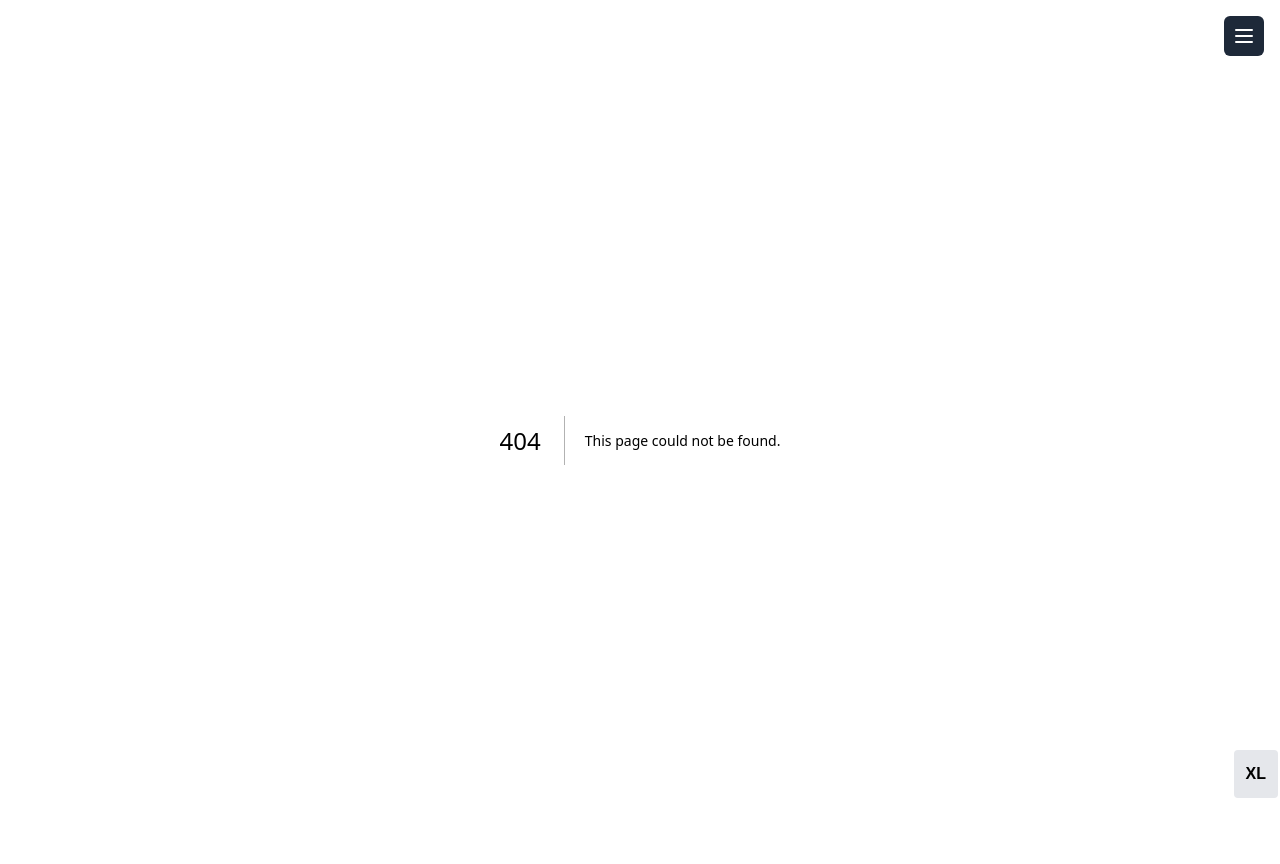
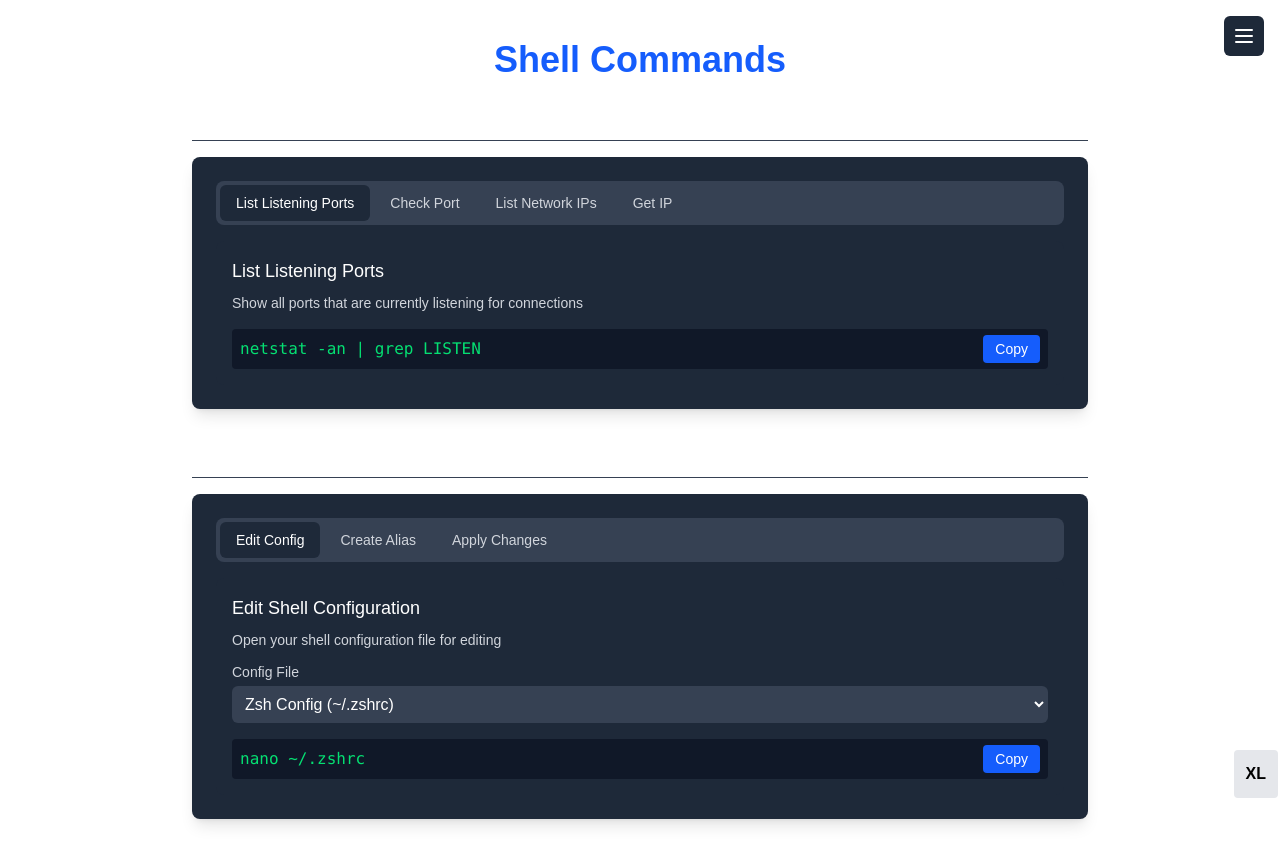
Before and after one commit to siko001/code-snippets, a Next.js app: page /shell in a window 1280 px wide. Before the commit this address had no page. After the commit the page ends 843 px from the top, so only its background shows below. Built offline with nearby package versions, Linux system fonts and the light colour scheme.

Commit message:
Shell Commands

```diff
--- a/src/app/components/Sidebar.jsx
+++ b/src/app/components/Sidebar.jsx
@@ -89,6 +89,15 @@ export default function Sidebar() {
                 { name: 'Tables', href: '/sql/#sql-tables' },
             ]
         },
+
+        shell: {
+            title: 'Shell Commands',
+            items: [
+                { name: 'Network', href: '/shell/#shell-network' },
+                { name: 'Shell Config', href: '/shell/#shell-config' },
+            ]
+        },
+
 
         wordpress: {
             title: 'WordPress Snippets',
--- /dev/null
+++ b/src/app/components/shell/NetworkCommands.jsx
@@ -0,0 +1,97 @@
+'use client';
+
+import { useState } from 'react';
+import CodeSnippet from '../CodeSnippet';
+
+export default function NetworkCommands() {
+    const [port, setPort] = useState('3000');
+    const [networkInterface, setNetworkInterface] = useState('en0');
+    const [activeTab, setActiveTab] = useState('listening');
+
+    const tabs = [
+        { id: 'listening', label: 'List Listening Ports' },
+        { id: 'check', label: 'Check Port' },
+        { id: 'iplist', label: 'List Network IPs' },
+        { id: 'getip', label: 'Get IP' }
+    ];
+
+    const commands = {
+        listening: {
+            title: 'List Listening Ports',
+            description: 'Show all ports that are currently listening for connections',
+            command: 'netstat -an | grep LISTEN'
+        },
+        check: {
+            title: 'Check Port Usage',
+            description: 'Show which process is using a specific port',
+            command: `lsof -i :${port}`,
+            input: (
+                <div className="mt-2">
+                    <label className="block text-sm font-medium text-gray-300 mb-1">Port Number</label>
+                    <input
+                        type="text"
+                        value={port}
+                        onChange={(e) => setPort(e.target.value)}
+                        className="w-full p-2 rounded-md bg-gray-700 text-white"
+                        placeholder="e.g., 3000"
+                    />
+                </div>
+            )
+        },
+        iplist: {
+            title: 'List Network IPs',
+            description: 'Show all network interfaces and their IP addresses',
+            command: 'ifconfig | grep inet'
+        },
+        getip: {
+            title: 'Get IP Address',
+            description: 'Get the IP address of a specific network interface',
+            command: `ipconfig getifaddr ${networkInterface}`,
+            input: (
+                <div className="mt-2">
+                    <label className="block text-sm font-medium text-gray-300 mb-1">Network Interface</label>
+                    <select
+                        value={networkInterface}
+                        onChange={(e) => setNetworkInterface(e.target.value)}
+                        className="w-full p-2 rounded-md bg-gray-700 text-white"
+                    >
+                        <option value="en0">Wi-Fi (en0)</option>
+                        <option value="en1">Ethernet (en1)</option>
+                        <option value="lo0">Loopback (lo0)</option>
+                    </select>
+                </div>
+            )
+        }
+    };
+
+    const activeCommand = commands[activeTab];
+
+    return (
+        <div className="space-y-4">
+            <div className="flex space-x-1 p-1 bg-gray-700 rounded-lg">
+                {tabs.map((tab) => (
+                    <button
+                        key={tab.id}
+                        onClick={() => setActiveTab(tab.id)}
+                        className={`px-4 py-2 text-sm font-medium rounded-md transition-colors ${
+                            activeTab === tab.id
+                                ? 'bg-gray-800 text-white'
+                                : 'text-gray-300 hover:text-white hover:bg-gray-600'
+                        }`}
+                    >
+                        {tab.label}
+                    </button>
+                ))}
+            </div>
+
+            <div className="p-4 bg-gray-800 rounded-lg">
+                <h4 className="text-lg font-medium text-white mb-2">{activeCommand.title}</h4>
+                <p className="text-gray-300 text-sm mb-3">{activeCommand.description}</p>
+                {activeCommand.input}
+                <div className="mt-4">
+                    <CodeSnippet code={activeCommand.command} language="bash" />
+                </div>
+            </div>
+        </div>
+    );
+}
--- /dev/null
+++ b/src/app/components/shell/ShellConfigCommands.jsx
@@ -0,0 +1,108 @@
+'use client';
+
+import { useState } from 'react';
+import CodeSnippet from '../CodeSnippet';
+
+export default function ShellConfigCommands() {
+    const [aliasName, setAliasName] = useState('pa');
+    const [aliasCommand, setAliasCommand] = useState('php artisan');
+    const [configFile, setConfigFile] = useState('~/.zshrc');
+    const [activeTab, setActiveTab] = useState('edit');
+
+    const tabs = [
+        { id: 'edit', label: 'Edit Config' },
+        { id: 'alias', label: 'Create Alias' },
+        { id: 'apply', label: 'Apply Changes' }
+    ];
+
+    const commands = {
+        edit: {
+            title: 'Edit Shell Configuration',
+            description: 'Open your shell configuration file for editing',
+            command: `nano ${configFile}`,
+            input: (
+                <div className="mt-2">
+                    <label className="block text-sm font-medium text-gray-300 mb-1">Config File</label>
+                    <select
+                        value={configFile}
+                        onChange={(e) => setConfigFile(e.target.value)}
+                        className="w-full p-2 rounded-md bg-gray-700 text-white"
+                    >
+                        <option value="~/.zshrc">Zsh Config (~/.zshrc)</option>
+                        <option value="~/.bashrc">Bash Config (~/.bashrc)</option>
+                        <option value="~/.bash_profile">Bash Profile (~/.bash_profile)</option>
+                    </select>
+                </div>
+            )
+        },
+        alias: {
+            title: 'Create Alias',
+            description: 'Create a shell command alias',
+            command: `alias ${aliasName}="${aliasCommand}"`,
+            input: (
+                <div className="grid grid-cols-1 md:grid-cols-2 gap-4 mt-2">
+                    <div>
+                        <label className="block text-sm font-medium text-gray-300 mb-1">Alias Name</label>
+                        <input
+                            type="text"
+                            value={aliasName}
+                            onChange={(e) => setAliasName(e.target.value)}
+                            className="w-full p-2 rounded-md bg-gray-700 text-white"
+                            placeholder="e.g., pa"
+                        />
+                    </div>
+                    <div>
+                        <label className="block text-sm font-medium text-gray-300 mb-1">Command</label>
+                        <input
+                            type="text"
+                            value={aliasCommand}
+                            onChange={(e) => setAliasCommand(e.target.value)}
+                            className="w-full p-2 rounded-md bg-gray-700 text-white"
+                            placeholder="e.g., php artisan"
+                        />
+                    </div>
+                </div>
+            )
+        },
+        apply: {
+            title: 'Apply Configuration Changes',
+            description: 'Reload your shell configuration to apply changes',
+            command: `source ${configFile}`,
+            note: 'Run this after making changes to your config file or adding new aliases.'
+        }
+    };
+
+    const activeCommand = commands[activeTab];
+
+    return (
+        <div className="space-y-4">
+            <div className="flex space-x-1 p-1 bg-gray-700 rounded-lg">
+                {tabs.map((tab) => (
+                    <button
+                        key={tab.id}
+                        onClick={() => setActiveTab(tab.id)}
+                        className={`px-4 py-2 text-sm font-medium rounded-md transition-colors ${
+                            activeTab === tab.id
+                                ? 'bg-gray-800 text-white'
+                                : 'text-gray-300 hover:text-white hover:bg-gray-600'
+                        }`}
+                    >
+                        {tab.label}
+                    </button>
+                ))}
+            </div>
+
+            <div className="p-4 bg-gray-800 rounded-lg">
+                <h4 className="text-lg font-medium text-white mb-2">{activeCommand.title}</h4>
+                <p className="text-gray-300 text-sm mb-3">{activeCommand.description}</p>
+                {activeCommand.input}
+                <div className="mt-4">
+                    <CodeSnippet code={activeCommand.command} language="bash" />
+                </div>
+                {activeCommand.note && (
+                    <p className="text-yellow-400 text-xs mt-3 italic">{activeCommand.note}</p>
+                )}
+            </div>
+        </div>
+    );
+}
--- /dev/null
+++ b/src/app/shell/page.jsx
@@ -0,0 +1,29 @@
+'use client';
+
+import NetworkCommands from '@/app/components/shell/NetworkCommands';
+import ShellConfigCommands from '@/app/components/shell/ShellConfigCommands';
+
+export default function ShellPage() {
+    return (
+        <div className="w-full">
+            <h2 id="shell-snippets" className='text-center text-4xl font-semibold mb-6 text-blue-600'>Shell Commands</h2>
+            <div className="w-full max-w-4xl mx-auto space-y-6">
+                <div className="space-y-8">
+                    <h3 id="shell-network" className="text-xl font-semibold text-white border-b border-gray-700 pb-2 mb-4">
+                        Network Utilities
+                    </h3>
+                    <div className="bg-gray-800 p-6 rounded-lg shadow-lg">
+                        <NetworkCommands />
+                    </div>
+
+                    <h3 id="shell-config" className="text-xl font-semibold text-white border-b border-gray-700 pb-2 mb-4">
+                        Shell Configuration
+                    </h3>
+                    <div className="bg-gray-800 p-6 rounded-lg shadow-lg">
+                        <ShellConfigCommands />
+                    </div>
+                </div>
+            </div>
+        </div>
+    );
+}
```
